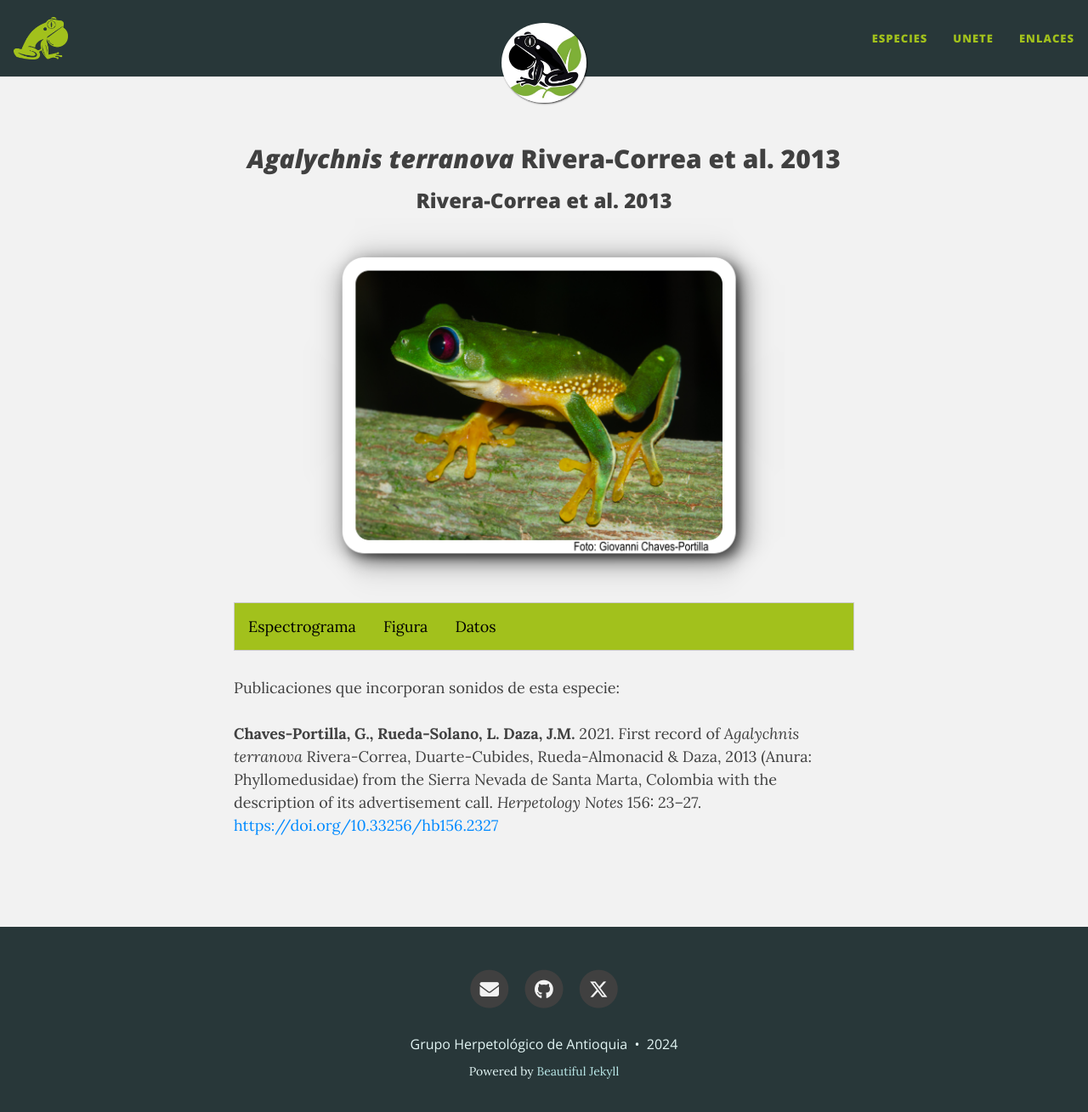
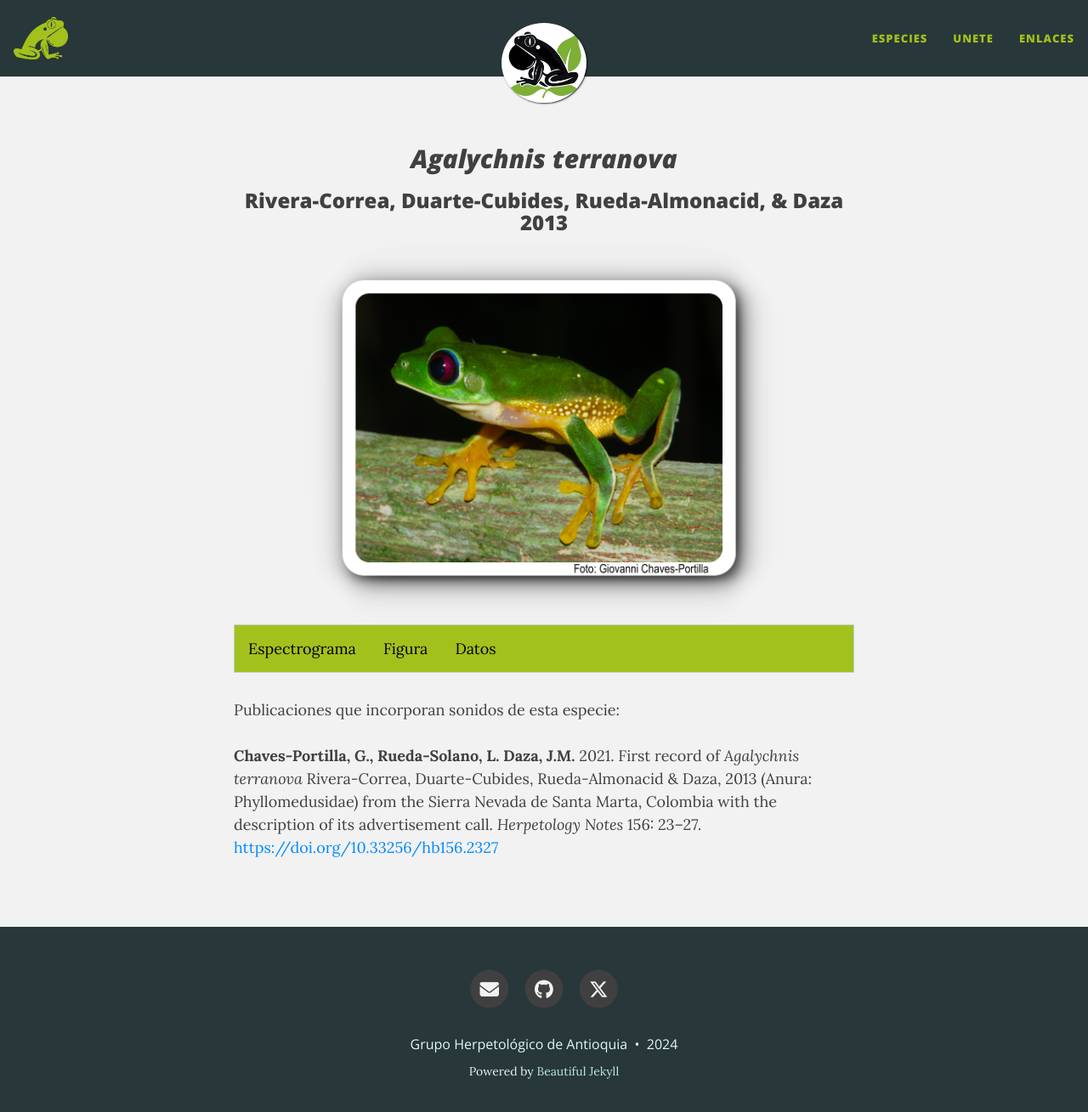
Before and after one commit to colombianfrogs/sounds, a Jekyll site: the page built from docs/Agalychnis_terranova.md, in a window 1280 px wide and 1322 px high. Shown: the top 1309 px of the window at 85% size. Built offline with Jekyll 4.4.1, drawn with Linux system fonts in a browser that asks for light colours.

Commit message:
Update Agalychnis_terranova.md

```diff
--- a/docs/Agalychnis_terranova.md
+++ b/docs/Agalychnis_terranova.md
@@ -50,8 +50,8 @@ function openTab(evt, tabName) {
 
 <!-- Species presentation -->
 <div style="text-align: center;">
-  <h2><i>Agalychnis terranova</i> Rivera-Correa et al. 2013</h2>
-  <h3>Rivera-Correa et al. 2013</h3>
+  <h2><i>Agalychnis terranova</i></h2>
+  <h3>Rivera-Correa, Duarte-Cubides, Rueda-Almonacid, & Daza 2013</h3>
   <img src="{{ site.baseurl }}/images/especie_Agalychnis_terranova.png" style="width:15cm;">
 </div>
 
```
